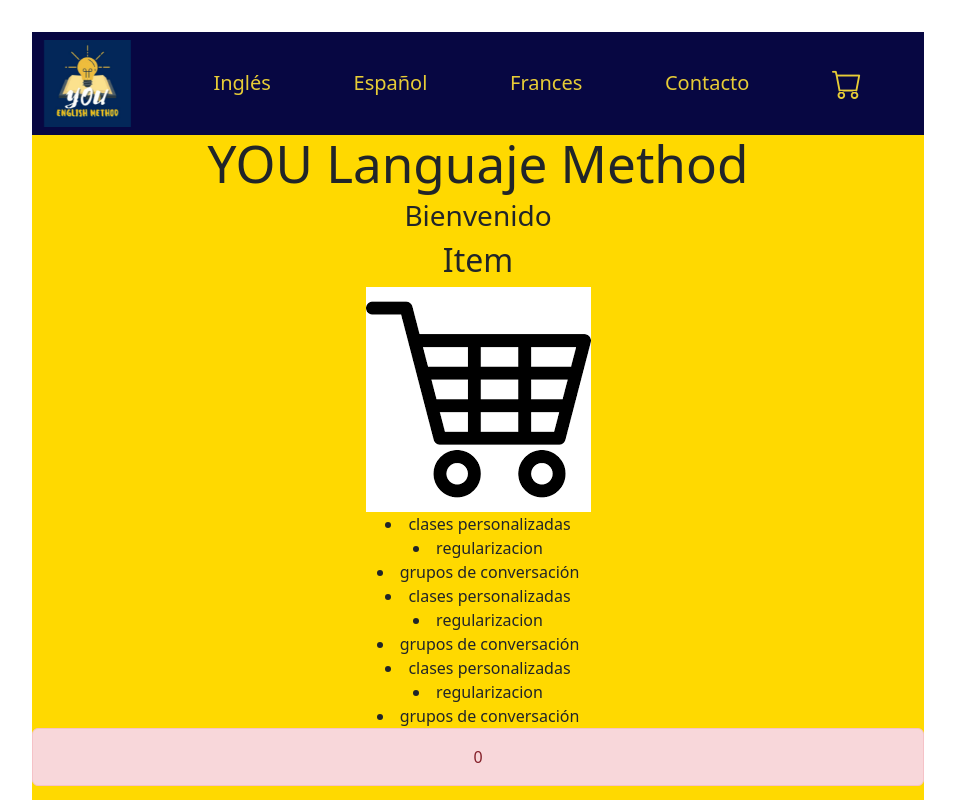
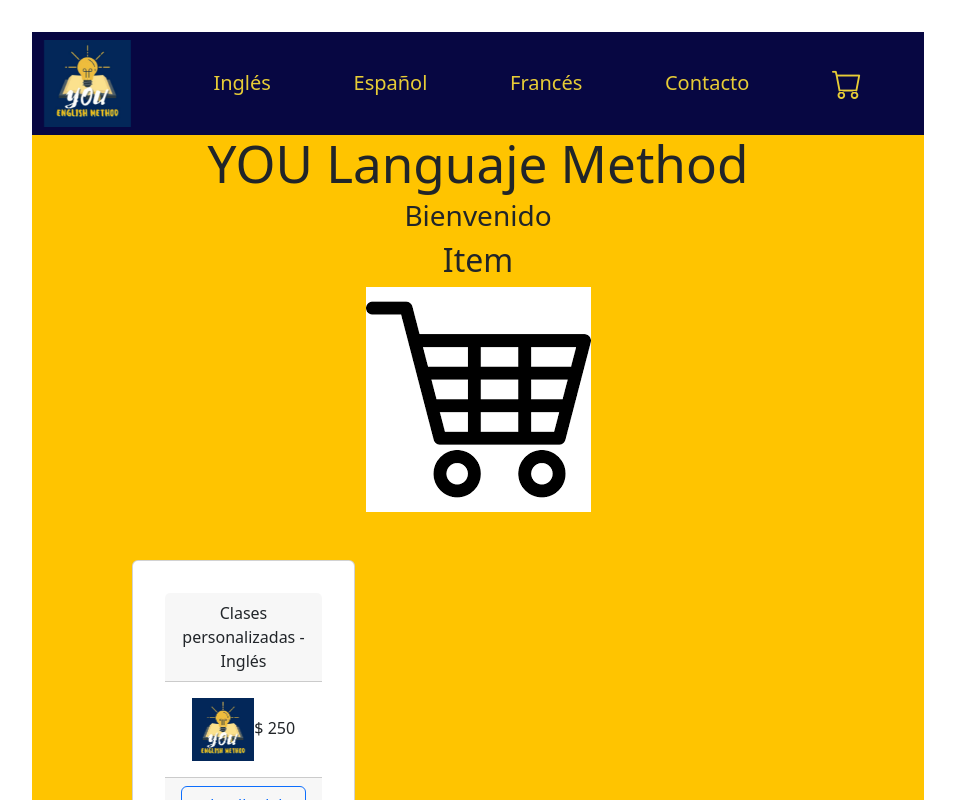
Before and after one commit to bustamantebobadilla/React-LuisBustamante-Final, a React (Vite) app in the folder prueba1-vite/: page / in a window 1280 px wide. Shown: the top 800 px of the page, without its empty margins (162-1117 px from the left). Built offline with nearby package versions, Linux system fonts and the light colour scheme.

Commit message:
Agrego Cards Productos

```diff
--- a/prueba1-vite/src/components/ItemListContainer/ItemListContainer/ItemListContainer.css
+++ b/prueba1-vite/src/components/ItemListContainer/ItemListContainer/ItemListContainer.css
@@ -1,3 +1,3 @@
 .contenedor-items{
-    background-color: rgb(255, 217, 0);
+    background-color: rgb(255, 196, 0);
 }
--- a/prueba1-vite/src/components/ItemListContainer/ItemListContainer/ItemListContainer.jsx
+++ b/prueba1-vite/src/components/ItemListContainer/ItemListContainer/ItemListContainer.jsx
@@ -7,15 +7,15 @@ import { useState } from 'react';
 import { useEffect } from 'react';
 
   let obj= [
-    {id:'1', nombre:'clases personalizadas', idioma:'Inglés', disponibilidad: '16', precio:'250'},
-    {id:'2', nombre:'regularizacion', idioma:'Inglés', disponibilidad: '11', precio:'250'},
-    {id:'3', nombre:'grupos de conversación', idioma:'Inglés', disponibilidad: '27', precio:'200'},
-    {id:'4', nombre:'clases personalizadas', idioma:'Español', disponibilidad: '18', precio:'250'},
-    {id:'5', nombre:'regularizacion', idioma:'Español', disponibilidad: '22', precio:'200'},
-    {id:'6', nombre:'grupos de conversación', idioma:'Español', disponibilidad: '13', precio:'200'},
-    {id:'7', nombre:'clases personalizadas', idioma:'Frances', disponibilidad: '12', precio:'300'},
-    {id:'8', nombre:'regularizacion', idioma:'Frances', disponibilidad: '7', precio:'250'},
-    {id:'9', nombre:'grupos de conversación', idioma:'Frances', disponibilidad: '9', precio:'250'},
+    {id:'1', nombre:'Clases personalizadas', idioma:'Inglés', disponibilidad: '16', precio:'$ 250',  foto: "./media/You_logo.jpg"},
+    {id:'2', nombre:'Regularizacion', idioma:'Inglés', disponibilidad: '11', precio:'$250',foto: "./media/You_logo.jpg"},
+    {id:'3', nombre:'Grupos de conversación', idioma:'Inglés', disponibilidad: '27', precio:'$ 200',foto:"./media/You_logo.jpg"},
+    {id:'4', nombre:'Clases personalizadas', idioma:'Español', disponibilidad: '18', precio:'$ 250',foto: "./media/You_logo.jpg"},
+    {id:'5', nombre:'Regularizacion', idioma:'Español', disponibilidad: '22', precio:'$ 200',foto: "./media/You_logo.jpg" },
+    {id:'6', nombre:'Grupos de conversación', idioma:'Español', disponibilidad: '13', precio:'$ 200',foto: "./media/You_logo.jpg" },
+    {id:'7', nombre:'Clases personalizadas', idioma:'Frances', disponibilidad: '12', precio:'$ 300',foto:"./media/You_logo.jpg" },
+    {id:'8', nombre:'Regularizacion', idioma:'Frances', disponibilidad: '7', precio:'$ 250',foto: "./media/You_logo.jpg"},
+    {id:'9', nombre:'Grupos de conversación', idioma:'Frances', disponibilidad: '9', precio:'$ 250',foto:"./media/You_logo.jpg"},
 ]
 const gFetch=()=>{
   return new Promise((resolve, reject) => {
@@ -50,16 +50,34 @@ const ItemListContainer = ({}) => {
     <div className="contenedor-items">
       <Titulo
         titulo={tituloApp}
-      />
-      <Item />
-      <section>{loading ?  <h2>Cargando...</h2>:products.map(product => <li key={product.id}>{product.nombre}</li>)}</section>
-      <p className='alert alert-danger'>{conteo}</p>
-      <button className='btn btn-outline-primary' onClick={restacontador}>-</button>
-      <button className='btn btn-outline-primary' onClick={sumacontador}>+</button>
+    />
+    <Item />
+    <section>{loading ?  <h2>Cargando...</h2>:
+      products.map(product =>
+      <div style={{ marginLeft: 100}} className='col-md-3'key={product.id}
+      >
+      <div className="card w-100 mt-5" >
+      <div className="card-header">
+        {`${product.nombre} - ${product.idioma}`}
+      </div>
+      <div className="card-body">
+      <img src={product.foto} alt='' className='w-50' />
+        {product.precio}
+      </div>
+      <div className="card-footer">
+      <button className="btn btn-outline-primary btn-block">detalle del producto</button>
+      </div>
     </div>
+  </div>
+    )
+  }
+    </section>
+        <p className='alert alert-danger'>{conteo}</p>
+        <button className='btn btn-outline-primary' onClick={restacontador}>-</button>
+        <button className='btn btn-outline-primary' onClick={sumacontador}>+</button>
+    </div>
+
   );
 };
 
 export default ItemListContainer
-
-//<section>{loading ?  <h2>Cargando...</h2>:products.map(product => <li key={product.id}>{product.nombre}</li>)}</section>
--- a/prueba1-vite/src/components/NavBar/NavBar.jsx
+++ b/prueba1-vite/src/components/NavBar/NavBar.jsx
@@ -8,7 +8,7 @@ export const NavBar = () => {
         <img src="./media/You_logo.jpg" className="logo"></img>
         <a className= "nav-link" href=" ">Inglés</a>
         <a className= "nav-link" href=" ">Español</a>
-        <a className= "nav-link"  href=" ">Frances</a>
+        <a className= "nav-link"  href=" ">Francés</a>
         <a className= "nav-link" href=" ">Contacto</a>
         <a className= "nav-link" href=" ">
         <CartWidget/>
```
